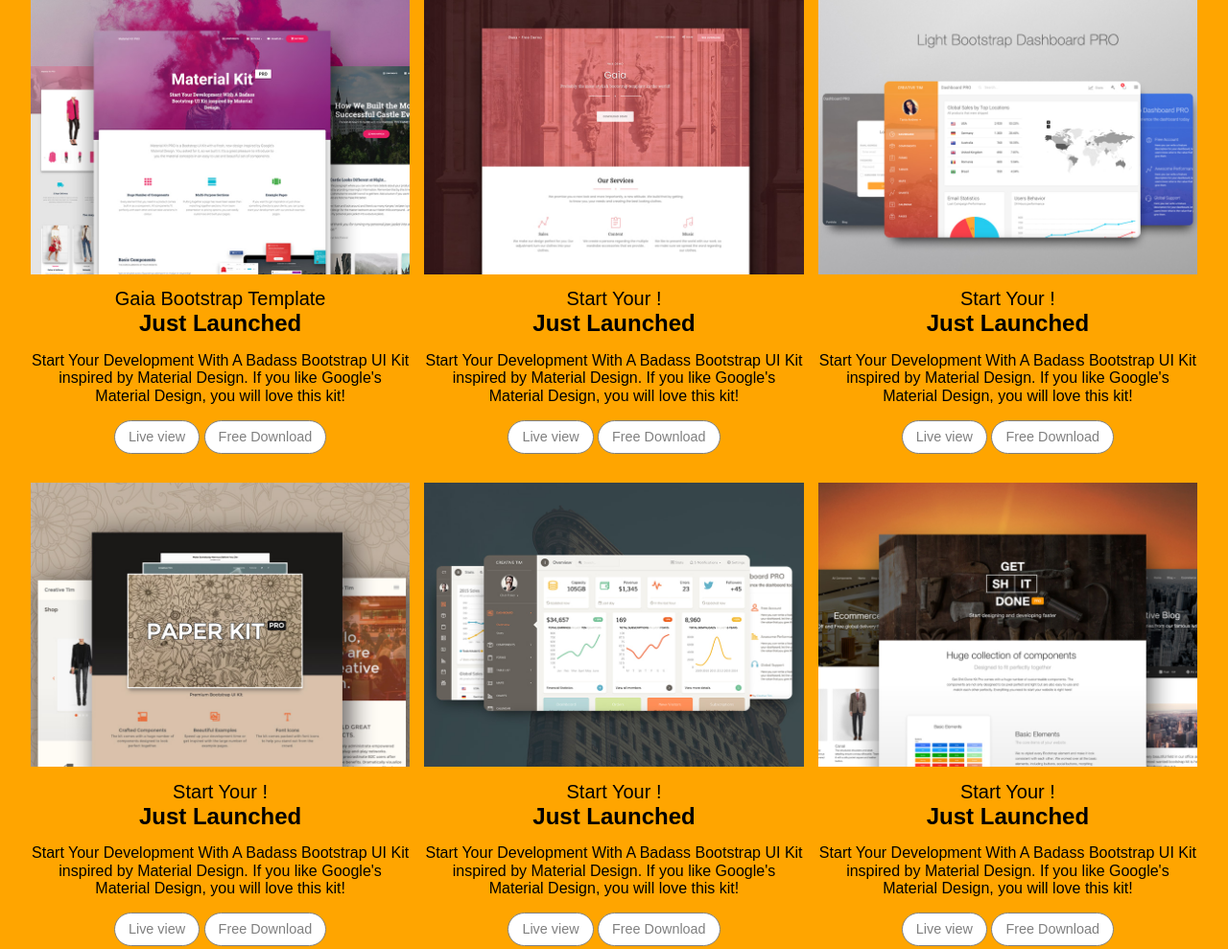
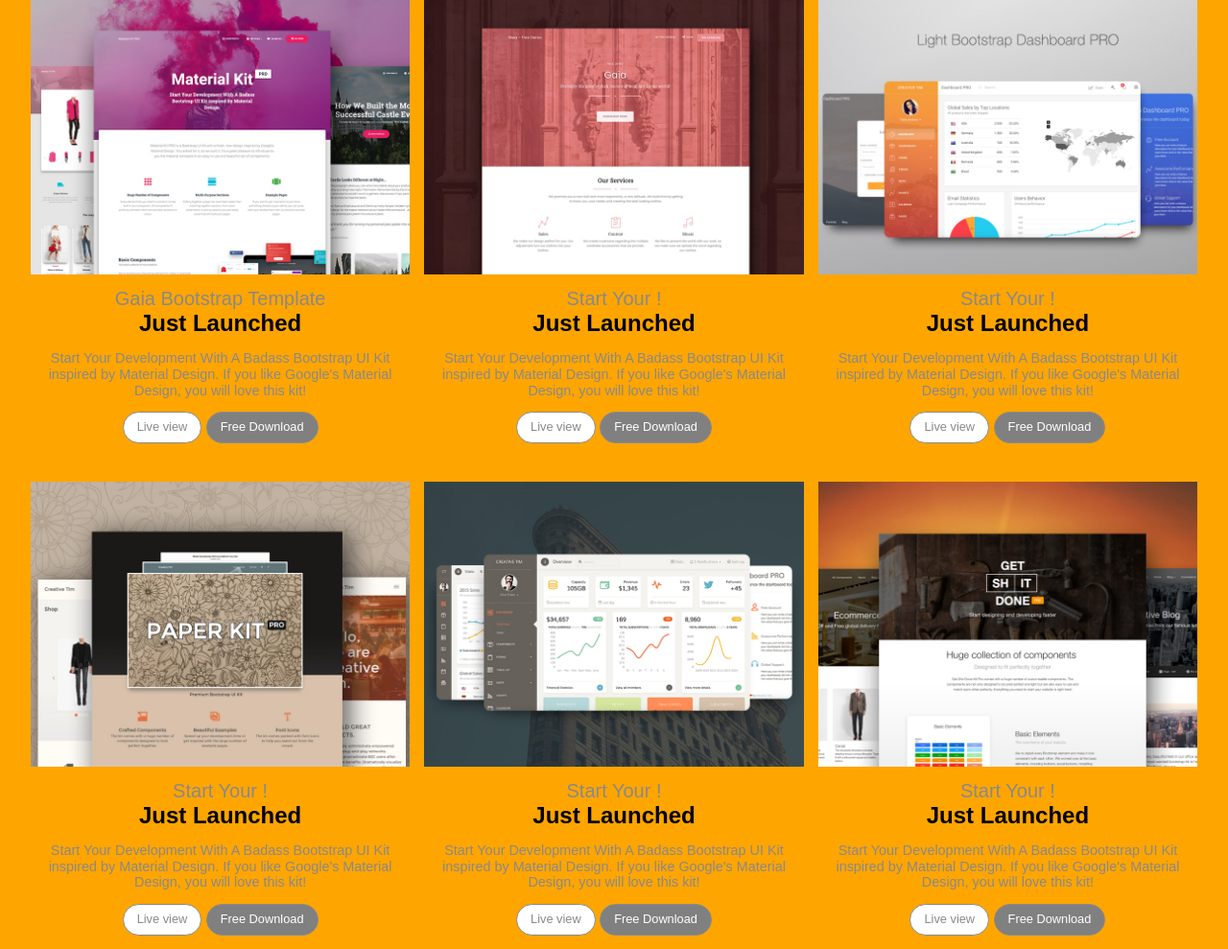
Before and after one commit to omblack/Pr-ctica-01, a website: page index.html in a window 1280 px wide. Shown: the part 2397-3386 px from the top of the page at 96% size. Drawn offline with nearby package versions, Linux system fonts and the light colour scheme; files that its build step writes are made by us from their sources; files whose address does not match are found by name.

Commit message:
ajustando secc premium

```diff
--- a/src/sass/index.scss
+++ b/src/sass/index.scss
@@ -80,44 +80,55 @@
 	}
 
 	// PREMIUM
-	.premium{
+	.premium {
 		width: 95%;
 		margin: 0 auto;
-		&-title{
+		&-title {
 			font-size: 2.2em;
 			text-align: center;
 		}
-		&-text{
+		&-text {
 			text-align: center;
 		}
-		&-contentCards{
+		&-contentCards {
 			display: flex;
 			flex-wrap: wrap;
 			justify-content: space-between;
-			&-card{
-				max-width:32.5%;
+			text-align: center;
+			&-card {
+				max-width: 32.5%;
 				text-align: center;
-				margin-bottom: 30px;
-				.img{
-					width:100%;
+				margin-bottom: 40px;
+				.img {
+					width: 100%;
 				}
-				.subtitle{
+				.subtitle {
 					font-size: 1.25em;
-					font-weight:normal;
+					font-weight: normal;
 					margin: 10px 0 0;
+					color: #898989;
 				}
-				.title{
-					font-size:1.5em;
+				.text {
+					color: #898989;
+					font-size: .9em;
+				}
+				.title {
+					font-size: 1.5em;
 					margin: 0;
 				}
-				.contentButtons{
-					&-button{
+				.contentButtons {
+					&-button {
 						border-radius: 20px;
-						border: 1px solid gray;
+						border: 1px solid #898989;
 						background: #fff;
 						padding: 8px 14px;
-						color: gray;
-						font-size: 0.9em;
+						color: #898989;
+						font-size: 0.8em;
+						&:nth-child(2) {
+							background: gray;
+							color: white;
+
+						}
 					}
 				}
 			}
```
